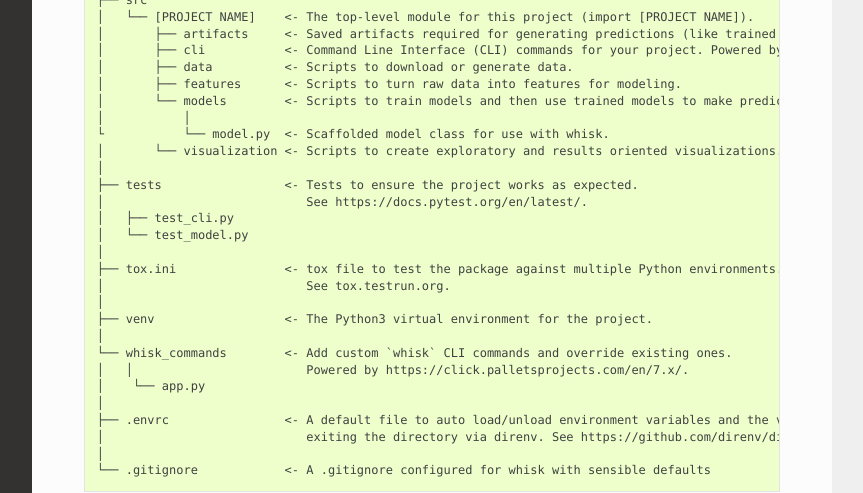
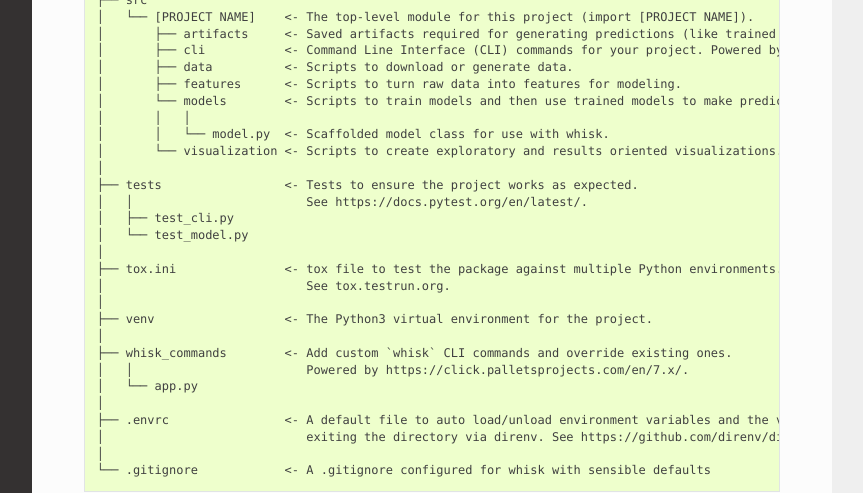
Before and after one commit to whisk-ml/whisk, a Sphinx documentation site: the page built from docs/project_structure.md, in a window 1280 px wide and 1400 px high. Shown: the part 717-1210 px from the top of the window, without its empty margins (268-1131 px from the left). Built offline with Sphinx 7.4.7 and the Read the Docs theme 2.0.0, drawn with Linux system fonts in a browser that asks for light colours; pages that are not in the unit, such as notebooks, are missing from menus; some of the changed text lies outside the part shown.

Commit message:
Ascii fixes

```diff
--- a/docs/project_structure.md
+++ b/docs/project_structure.md
@@ -41,12 +41,12 @@ A project created with [`whisk create`](cli_reference.html#whisk-create) generat
     │       ├── data          <- Scripts to download or generate data.
     │       ├── features      <- Scripts to turn raw data into features for modeling.
     │       └── models        <- Scripts to train models and then use trained models to make predictions.
-    │           │
-    └           └── model.py  <- Scaffolded model class for use with whisk.
+    │       │   │
+    │       │   └── model.py  <- Scaffolded model class for use with whisk.
     │       └── visualization <- Scripts to create exploratory and results oriented visualizations.
     │
     ├── tests                 <- Tests to ensure the project works as expected.
-    │                            See https://docs.pytest.org/en/latest/.
+    │   │                        See https://docs.pytest.org/en/latest/.
     │   ├── test_cli.py
     │   └── test_model.py
     │
@@ -55,9 +55,9 @@ A project created with [`whisk create`](cli_reference.html#whisk-create) generat
     │
     ├── venv                  <- The Python3 virtual environment for the project.
     │
-    └── whisk_commands        <- Add custom `whisk` CLI commands and override existing ones.
+    ├── whisk_commands        <- Add custom `whisk` CLI commands and override existing ones.
     │   │                        Powered by https://click.palletsprojects.com/en/7.x/.
-    │    └── app.py
+    │   └── app.py
     │
     ├── .envrc                <- A default file to auto load/unload environment variables and the venv when entering and
     │                            exiting the directory via direnv. See https://github.com/direnv/direnv.
```
